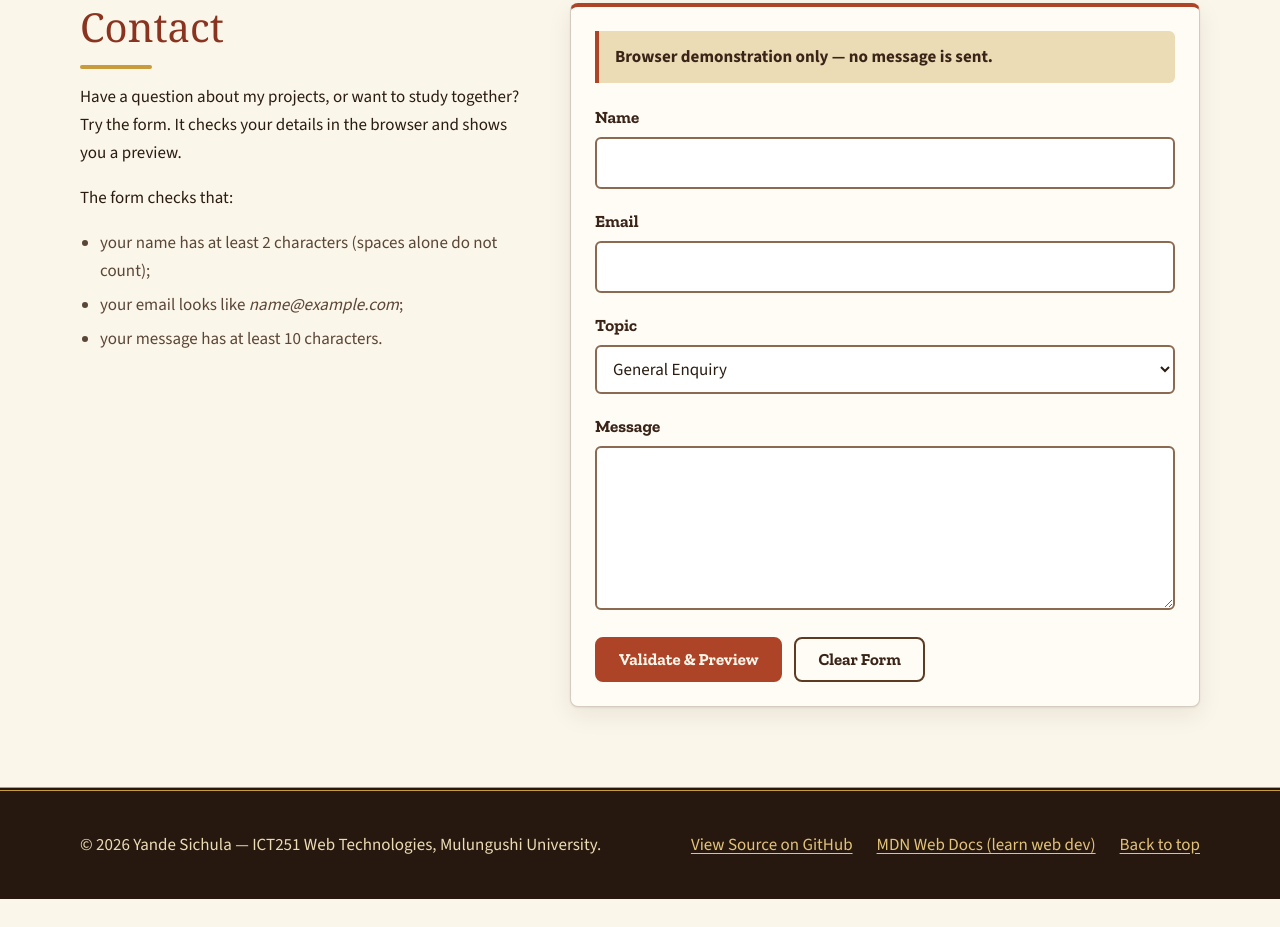
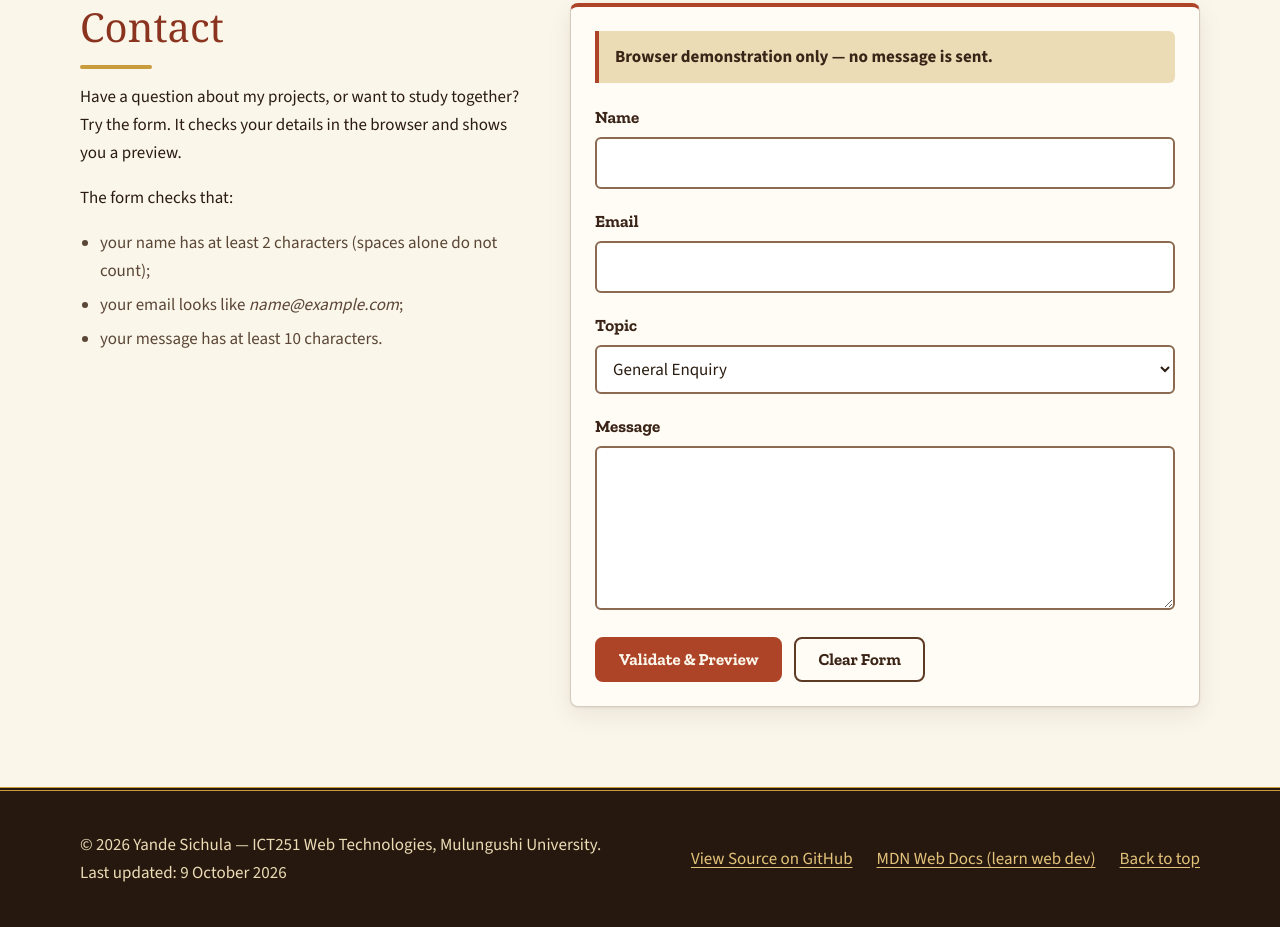
Before and after one commit to Swiftpirate/MYFIRSTWEB, a plain HTML site: page index.html in a window 1280 px wide. Shown: the part 5321-6248 px from the top of the page. Before the commit the page ends 6220 px from the top, so only its background shows below. Drawn offline with nearby package versions, Linux system fonts and the light colour scheme; a web font is replaced by a local one.

Commit message:
Add files via upload
Add last updated date to footer

```diff
--- a/index.html
+++ b/index.html
@@ -473,10 +473,12 @@
 
     <footer class="site-footer">
         <div class="wrap footer-inner">
-            <p>&copy; 2026 Yande Sichula &mdash; ICT251 Web Technologies, Mulungushi University.</p>
+            <p>
+                &copy; 2026 Yande Sichula &mdash; ICT251 Web Technologies, Mulungushi University.<br>
+                Last updated: <time datetime="2026-10-09">9 October 2026</time>
+            </p>
             <ul class="footer-links">
-                <!-- Replace this address with the link to your GitHub repository -->
-                <li><a href="https://github.com/YOUR-USERNAME/YOUR-REPOSITORY">View Source on GitHub</a></li>
+                <li><a href="https://github.com/Swiftpirate/MYFIRSTWEB">View Source on GitHub</a></li>
                 <li><a href="https://developer.mozilla.org/en-US/docs/Learn" target="_blank" rel="noopener">MDN Web Docs (learn web dev)</a></li>
                 <li><a href="#home">Back to top</a></li>
             </ul>
```
